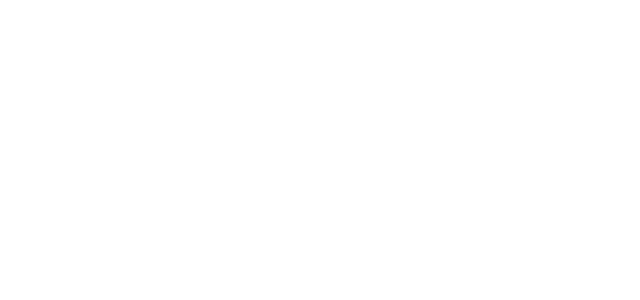
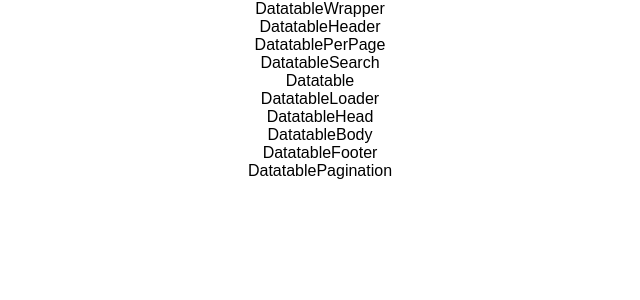
Before and after one commit to edenreich/turbo-datatables-reactjs-components, a React (Create React App) app: page / in a window 1280 px wide. Shown: the top 300 px of the page, without its empty margins (320-960 px from the left). Built offline with nearby package versions, Linux system fonts and the light colour scheme.

Commit message:
add skeleton datatable components

```diff
--- a/src/App.js
+++ b/src/App.js
@@ -1,11 +1,34 @@
 import React, { Component } from 'react';
+import DatatableWrapper from './components/DatatableWrapper';
+import DatatableHeader from './components/DatatableHeader';
+import DatatablePerPage from './components/DatatablePerPage';
+import DatatableSearch from './components/DatatableSearch';
+import Datatable from './components/Datatable';
+import DatatableLoader from './components/DatatableLoader';
+import DatatableHead from './components/DatatableHead';
+import DatatableBody from './components/DatatableBody';
+import DatatableFooter from './components/DatatableFooter';
+import DatatablePagination from './components/DatatablePagination';
 import './App.css';
 
 class App extends Component {
+
   render() {
     return (
       <div className="App">
-
+        <DatatableWrapper>
+          <DatatableHeader>
+            <DatatablePerPage></DatatablePerPage>
+            <DatatableSearch></DatatableSearch>
+          </DatatableHeader>
+          <Datatable>
+            <DatatableLoader></DatatableLoader>
+            <DatatableHead></DatatableHead>
+            <DatatableBody></DatatableBody>
+            <DatatableFooter></DatatableFooter>
+          </Datatable>
+          <DatatablePagination></DatatablePagination>
+        </DatatableWrapper>
       </div>
     );
   }
--- /dev/null
+++ b/src/components/Datatable.js
@@ -0,0 +1,15 @@
+import React, { Component } from "react";
+
+class Datatable extends Component {
+
+    render() {
+        return (
+        <div className="datatable">
+            Datatable
+            { this.props.children }
+        </div>
+        );
+    }
+}
+
+export default Datatable;
--- /dev/null
+++ b/src/components/DatatableBody.js
@@ -0,0 +1,14 @@
+import React, { Component } from "react";
+
+class DatatableBody extends Component {
+
+  render() {
+    return (
+      <div className="datatable-body">
+        DatatableBody
+      </div>
+    );
+  }
+}
+
+export default DatatableBody;
--- /dev/null
+++ b/src/components/DatatableFooter.js
@@ -0,0 +1,14 @@
+import React, { Component } from "react";
+
+class DatatableFooter extends Component {
+
+  render() {
+    return (
+      <div className="datatable-footer">
+        DatatableFooter
+      </div>
+    );
+  }
+}
+
+export default DatatableFooter;
--- /dev/null
+++ b/src/components/DatatableHead.js
@@ -0,0 +1,14 @@
+import React, { Component } from "react";
+
+class DatatableHead extends Component {
+
+  render() {
+    return (
+      <div className="datatable-head">
+        DatatableHead
+      </div>
+    );
+  }
+}
+
+export default DatatableHead;
--- /dev/null
+++ b/src/components/DatatableHeader.js
@@ -0,0 +1,15 @@
+import React, { Component } from "react";
+
+class DatatableHeader extends Component {
+
+  render() {
+    return (
+      <div className="datatable-header">
+        DatatableHeader
+        { this.props.children }
+      </div>
+    );
+  }
+}
+
+export default DatatableHeader;
--- /dev/null
+++ b/src/components/DatatableLoader.js
@@ -0,0 +1,14 @@
+import React, { Component } from "react";
+
+class DatatableLoader extends Component {
+
+  render() {
+    return (
+      <div className="datatable-loader">
+        DatatableLoader
+      </div>
+    );
+  }
+}
+
+export default DatatableLoader;
--- /dev/null
+++ b/src/components/DatatablePagination.js
@@ -0,0 +1,14 @@
+import React, { Component } from "react";
+
+class DatatablePagination extends Component {
+
+    render() {
+        return (
+        <div className="datatable-pagination">
+            DatatablePagination
+        </div>
+        );
+    }
+}
+
+export default DatatablePagination;
--- /dev/null
+++ b/src/components/DatatablePerPage.js
@@ -0,0 +1,14 @@
+import React, { Component } from "react";
+
+class DatatablePerPage extends Component {
+
+  render() {
+    return (
+      <div className="datatable-perpage">
+        DatatablePerPage
+      </div>
+    );
+  }
+}
+
+export default DatatablePerPage;
--- /dev/null
+++ b/src/components/DatatableSearch.js
@@ -0,0 +1,14 @@
+import React, { Component } from "react";
+
+class DatatableSearch extends Component {
+
+  render() {
+    return (
+      <div className="datatable-searc">
+        DatatableSearch
+      </div>
+    );
+  }
+}
+
+export default DatatableSearch;
--- /dev/null
+++ b/src/components/DatatableWrapper.js
@@ -0,0 +1,15 @@
+import React, { Component } from "react";
+
+class DatatableWrapper extends Component {
+
+    render() {
+        return (
+        <div className="datatable-wrapper">
+            DatatableWrapper
+            { this.props.children }
+        </div>
+        );
+    }
+}
+
+export default DatatableWrapper;
```
